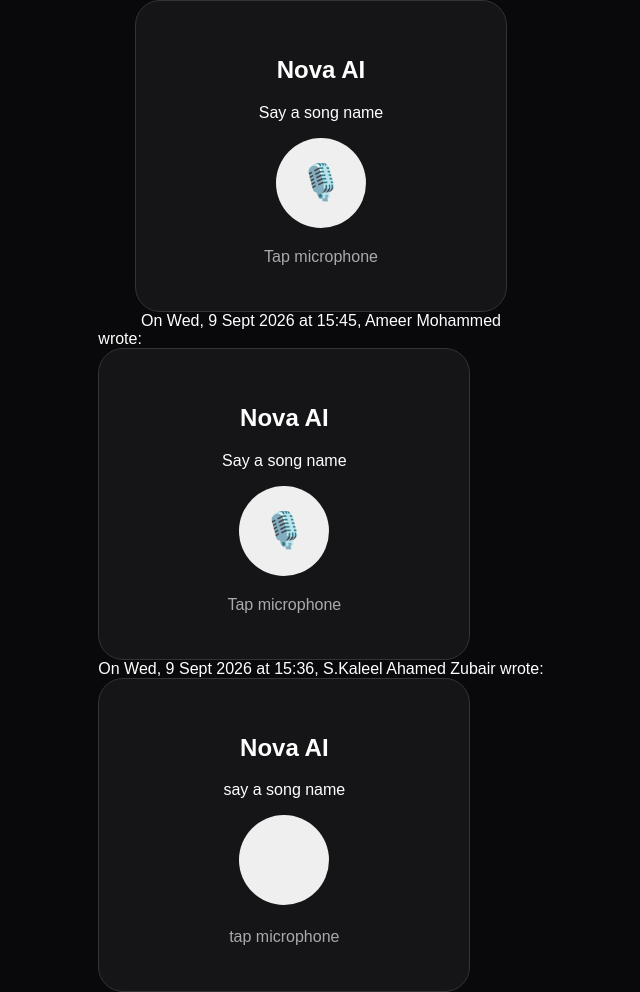
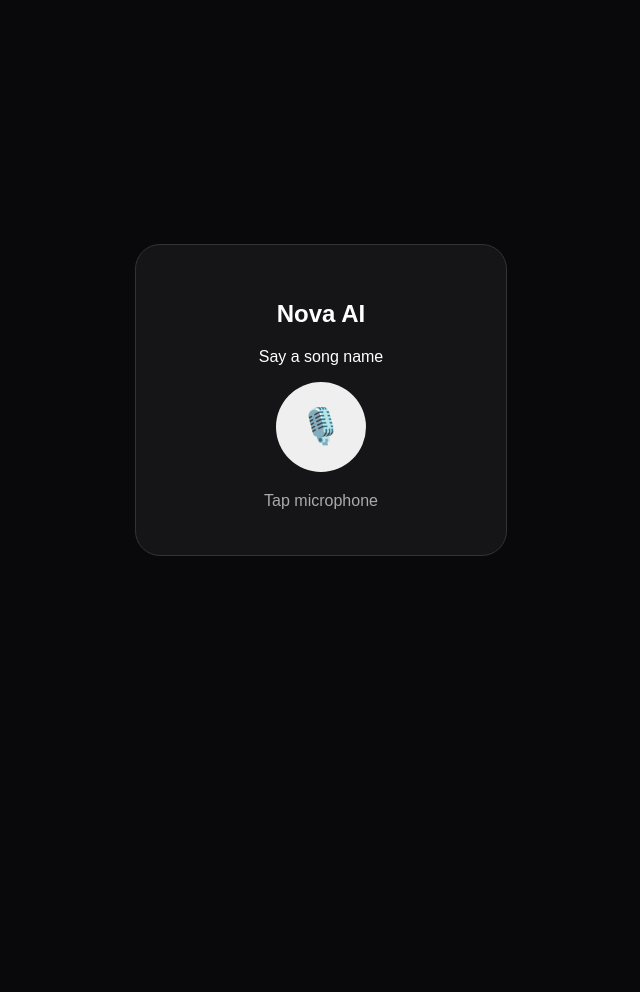
Before and after one commit to zubairofficial12221/Agent, a Flask app: page / in a window 1280 px wide. Shown: the whole page, without its empty margins (319-959 px from the left). After the commit the page ends 556 px from the top, so only its background shows below. Run offline with Flask 3, Linux system fonts and the light colour scheme.

Commit message:
Clean up index.html by removing outdated code
Removed old HTML structure and script for Nova AI.

```diff
--- a/app/templates/index.html
+++ b/app/templates/index.html
@@ -238,326 +238,3 @@ if(!SpeechRecognition){
 
 </body>
 </html>
-
-On Wed, 9 Sept 2026 at 15:45, Ameer Mohammed <ameerriyas2005@gmail.com> wrote:
-<!DOCTYPE html>
-<html lang="en">
-
-<head>
-<meta charset="UTF-8">
-<meta name="viewport" content="width=device-width,initial-scale=1">
-<title>Nova AI</title>
-
-<style>
-body{
-    margin:0;
-    height:100vh;
-    display:grid;
-    place-items:center;
-    background:#09090b;
-    color:white;
-    font-family:Arial;
-}
-
-.card{
-    width:300px;
-    padding:35px;
-    text-align:center;
-    background:#151518;
-    border:1px solid #333;
-    border-radius:25px;
-}
-
-.mic{
-    width:90px;
-    height:90px;
-    border:0;
-    border-radius:50%;
-    font-size:35px;
-    cursor:pointer;
-}
-
-.status{
-    margin-top:20px;
-    color:#aaa;
-}
-
-.song{
-    margin-top:10px;
-    font-size:13px;
-}
-
-.listening{
-    transform:scale(1.1);
-    box-shadow:0 0 0 10px #ffffff18;
-}
-</style>
-</head>
-
-<body>
-
-<div class="card">
-    <center>
-
-    <h2>Nova AI</h2>
-
-    <p>Say a song name</p>
-
-    <button id="mic" class="mic">
-        🎙️
-    </button>
-
-    <div id="status" class="status">
-        Tap microphone
-    </div>
-
-    <div id="song" class="song"></div>
-    </center>
-</div>
-
-<script>
-
-const mic=document.getElementById("mic");
-const status=document.getElementById("status");
-const song=document.getElementById("song");
-
-const SpeechRecognition=
-    window.SpeechRecognition ||
-    window.webkitSpeechRecognition;
-
-let youtubeTab=null;
-let listening=false;
-
-if(!SpeechRecognition){
-
-    status.textContent=
-        "Speech recognition unavailable";
-
-    mic.disabled=true;
-
-}else{
-
-    const recognition=
-        new SpeechRecognition();
-
-    recognition.lang="en-US";
-    recognition.continuous=false;
-    recognition.interimResults=false;
-
-    recognition.onstart=()=>{
-
-        listening=true;
-
-        mic.classList.add("listening");
-
-        status.textContent=
-            "Listening...";
-
-    };
-
-    recognition.onend=()=>{
-
-        listening=false;
-
-        mic.classList.remove("listening");
-
-    };
-
-    recognition.onerror=()=>{
-
-        listening=false;
-
-        mic.classList.remove("listening");
-
-        status.textContent="Try again";
-
-    };
-
-    recognition.onresult=async(event)=>{
-
-        const command=
-            event.results[0][0]
-            .transcript
-            .trim();
-
-        if(!command){
-
-            status.textContent=
-                "No song detected";
-
-            return;
-
-        }
-
-        song.textContent=command;
-
-        status.textContent=
-            "Finding song...";
-
-        try{
-
-            const response=
-                await fetch(
-                    "/youtube/play",
-                    {
-                        method:"POST",
-
-                        headers:{
-                            "Content-Type":
-                                "application/json"
-                        },
-
-                        body:JSON.stringify({
-                            command:command
-                        })
-                    }
-                );
-
-            const data=
-                await response.json();
-
-            if(!data.success){
-
-                status.textContent=
-                    data.message ||
-                    "Song not found";
-
-                return;
-
-            }
-
-            if(!youtubeTab ||
-               youtubeTab.closed){
-
-                youtubeTab=
-                    window.open(
-                        data.url,
-                        "NovaYouTube"
-                    );
-
-            }else{
-
-                youtubeTab.location.href=
-                    data.url;
-
-                youtubeTab.focus();
-
-            }
-
-            status.textContent="Playing";
-
-        }catch(error){
-
-            console.error(error);
-
-            status.textContent=
-                "Server connection failed";
-
-        }
-
-    };
-
-    mic.onclick=()=>{
-
-        if(listening)
-            return;
-
-        try{
-
-            recognition.start();
-
-        }catch(error){
-
-            console.log(error);
-
-        }
-
-    };
-
-}
-
-</script>
-
-</body>
-</html>
-
-On Wed, 9 Sept 2026 at 15:36, S.Kaleel Ahamed Zubair <zubairofficial12221@gmail.com> wrote:
-<!DOCTYPE html>
-<html>
-
-<head>
-    <title>Nova AI</title>
-    <style>
-    body{
-        margin:0;
-        height: 100vh;
-        display:grid;
-        place-item:center;
-        background:#09090b;
-        color:white;
-        font-family:Arial;
-}
-    .card{
-        width:300px;
-        padding:35px;
-        text-align:center;
-        background:#151518;
-        border:1px solid #333;
-        border-radius:25px;
-    }
-
-    .mic{
-        width:90px;
-        height:90px;
-        border:0;
-        border-radius:50%;
-        font-size:35px;
-        cursor:pointer;
-    }
-
-    .status{
-
-        margin-top:20px;
-        color:#aaa;
-    }
-
-    .song{
-        margin-top:10;
-        font-size:13px;
-    }
-
-    .listening{
-        transform:scale(1,1);
-        box-shadow:0 0 0 10px #ffffff18;
-    }
-
-
-</style>
-
-</head>
-
-<body>
-
-    <div class="card">
-    <center>
-        <h2>Nova AI</h2>
-        <p>say a song name</p>
-        <button id = "mic" class="mic"></button>
-
-        <div id =  "status" class = "status">
-            tap microphone
-        </div>
-
-        <div id ="song" class = "song"></div>
-
-    </center>
-    </div>
-    <script>
-        const mic= document.getElementById("mic");
-        const status=document.getElemetById("status");
-        const song=document.getElementById("song");
-
-
-</body>
-
-</html>
```
